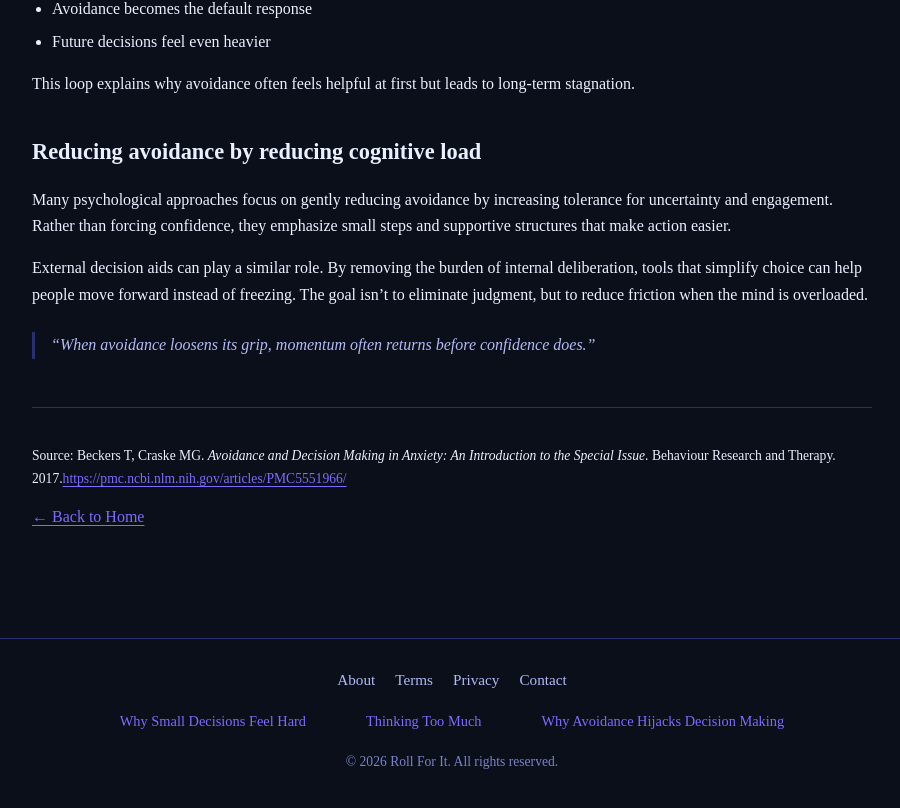
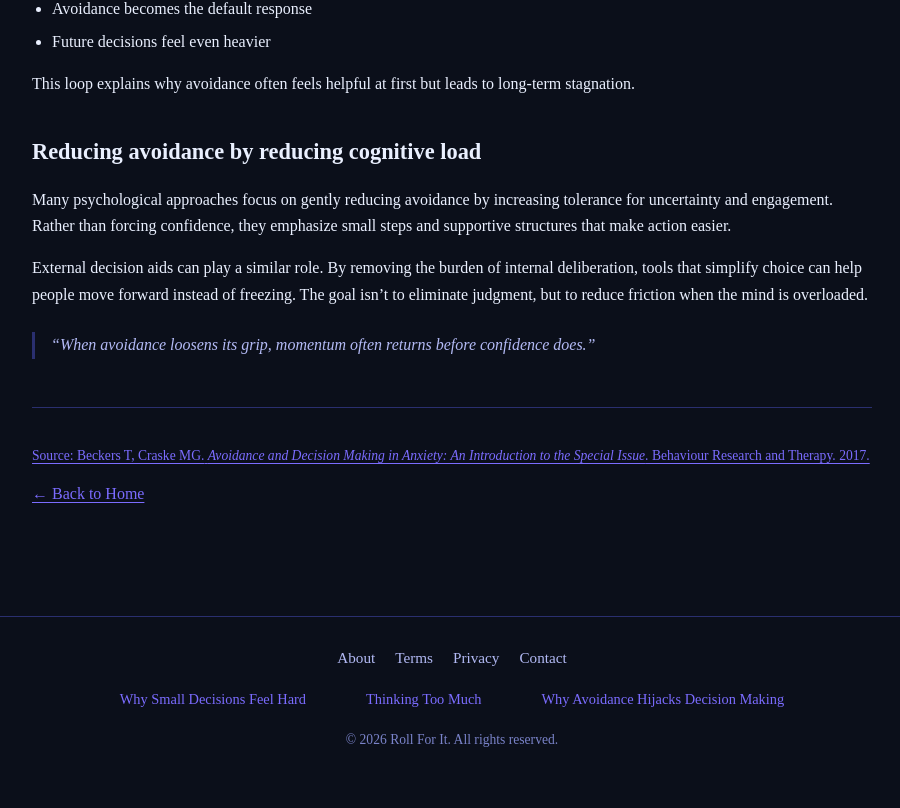
Before and after one commit to bradyjst/RollForIt, a React (Vite) app: page /articles/WhyAvoidanceHijacksDecisionMaking in a window 1280 px wide. Shown: the part 1397-2205 px from the top of the page, without its empty margins (188-1088 px from the left). Built offline with nearby package versions, Linux system fonts and the light colour scheme.

Commit message:
small change to article

```diff
--- a/src/Pages/Articles/WhyAvoidanceHijacksDecisionMaking.tsx
+++ b/src/Pages/Articles/WhyAvoidanceHijacksDecisionMaking.tsx
@@ -114,18 +114,17 @@ export function AvoidanceAndDecisionMakingArticle() {
 
 				<footer className="article-footer">
 					<p className="article-source">
-						Source: Beckers T, Craske MG.{" "}
-						<em>
-							Avoidance and Decision Making in Anxiety: An Introduction to the
-							Special Issue
-						</em>
-						. Behaviour Research and Therapy. 2017.
 						<a
 							href="https://pmc.ncbi.nlm.nih.gov/articles/PMC5551966/"
 							target="_blank"
 							rel="noopener noreferrer"
 						>
-							https://pmc.ncbi.nlm.nih.gov/articles/PMC5551966/
+							Source: Beckers T, Craske MG.{" "}
+							<em>
+								Avoidance and Decision Making in Anxiety: An Introduction to the
+								Special Issue
+							</em>
+							. Behaviour Research and Therapy. 2017.
 						</a>
 					</p>
 				</footer>
```
